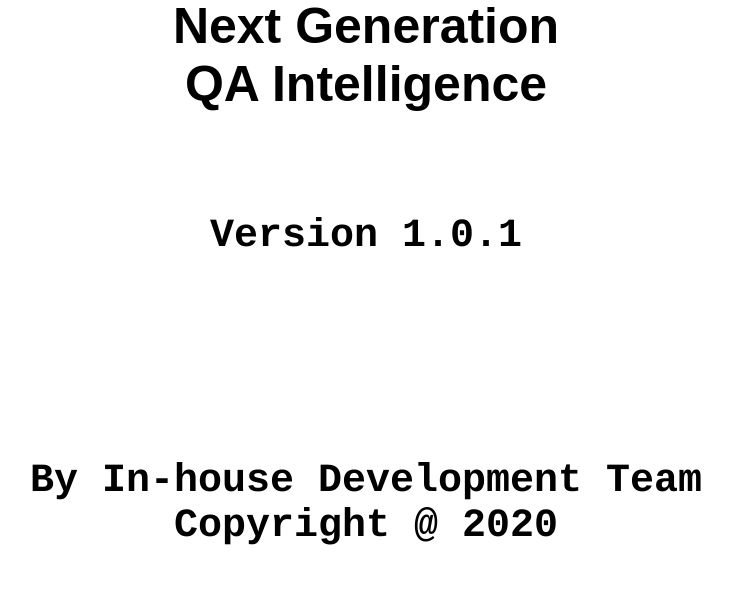
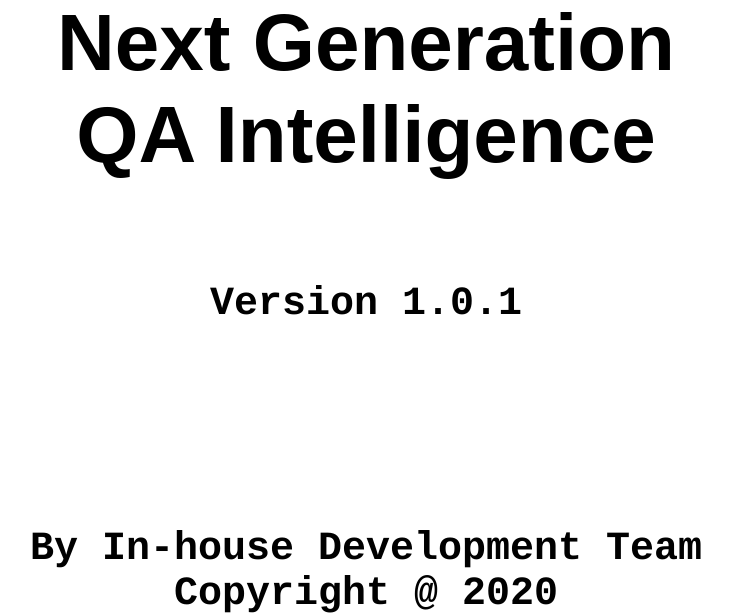
Before and after one commit to kianno/kianno.github.io, a plain HTML site: page index.html in a window 1280 px wide. Shown: the part 954-1570 px from the top of the page, without its empty margins (274-1006 px from the left). Before the commit the page ends 1502 px from the top, so only its background shows below. Drawn offline with Linux system fonts and the light colour scheme.

Commit message:
Update style.css

```diff
--- a/style.css
+++ b/style.css
@@ -29,7 +29,7 @@ body {
 
 .qaititletext{
 	width:50%; display: inline-block;
-	font: bold 50px Arial, serif;
+	font: bold 80px Arial, serif;
 }
 
 .buttonimage {
```
